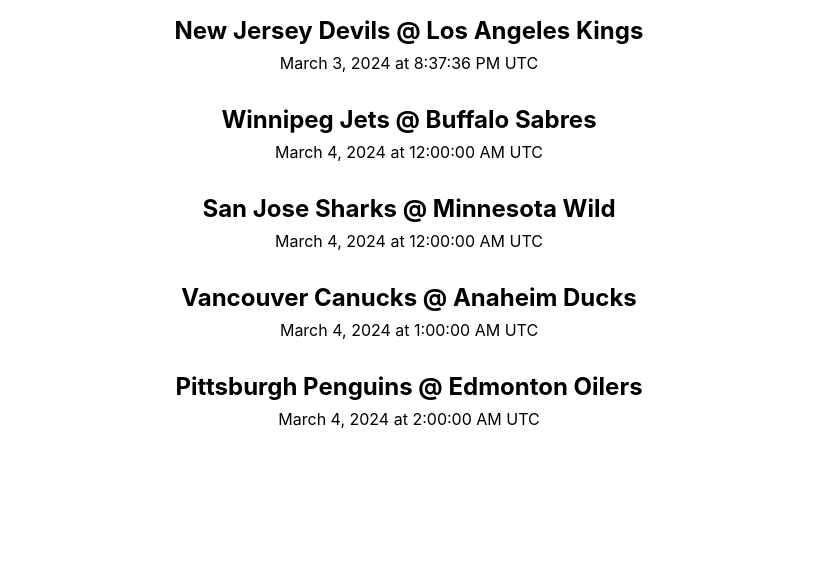
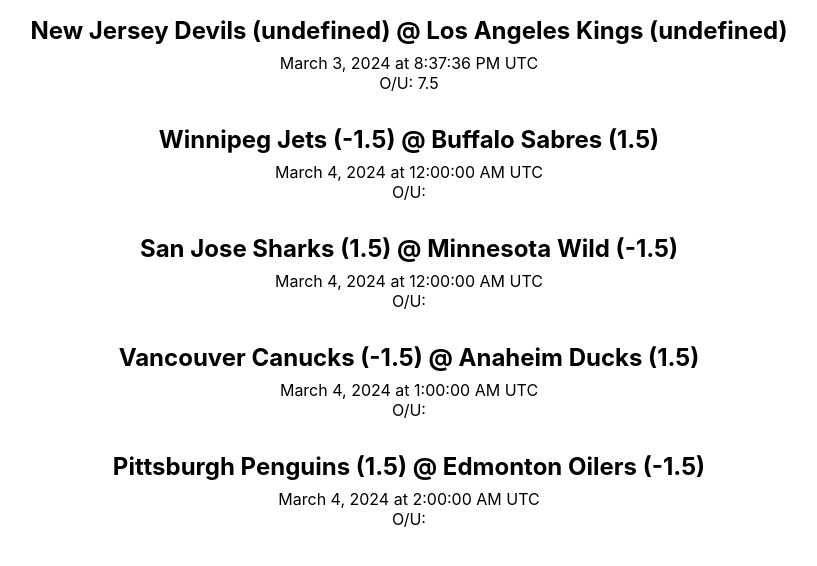
Before and after one commit to savagekyle/betting-boys, a React (Create React App) app: page / in a window 1280 px wide. Shown: the top 566 px of the page, without its empty margins (231-1048 px from the left). Built offline with nearby package versions, Linux system fonts and the light colour scheme.

Commit message:
Worked on adding spreads and o/u for each game

```diff
--- a/src/App.js
+++ b/src/App.js
@@ -9,7 +9,12 @@
     <div className="app container">
       <div className='gameCardWrapper'>
       {nhlData.map((data) => (
-        <GameCard id={data.id} homeTeam={data.homeTeam} awayTeam={data.awayTeam} time={data.commence_time} />
+        <GameCard
+        id={data.id}
+        homeTeam={data.homeTeam}
+        awayTeam={data.awayTeam}
+        time={data.commence_time}
+        outcomes={data.fanDuelBet.markets[0].outcomes} />
       ))}
       </div>
     </div>
--- a/src/components/GameCard.js
+++ b/src/components/GameCard.js
@@ -19,10 +19,25 @@
 function GameCard(props) {
   const formattedTime = formatDate(props.time);
 
+  let awaySpread;
+  let homeSpread;
+  let overUnder;
+
+props.outcomes.map(outcome => {
+    if(outcome.name === props.awayTeam) {
+        awaySpread = outcome.point;
+    } else if (outcome.name === props.homeTeam) {
+        homeSpread = outcome.point;
+    } else if (outcome.name === "Over" || outcome.name === "Under") {
+        overUnder = outcome.point;
+    }
+  })
+
   return (
     <div className='gameCard' key={props.id}>
-      <h2>{props.awayTeam} @ {props.homeTeam}</h2>
+      <h2>{props.awayTeam + " (" + awaySpread +")"} @ {props.homeTeam + " (" + homeSpread +")"}</h2>
       <p>{formattedTime}</p>
+      <p>O/U: {overUnder}</p>
     </div>
   );
 }
```
